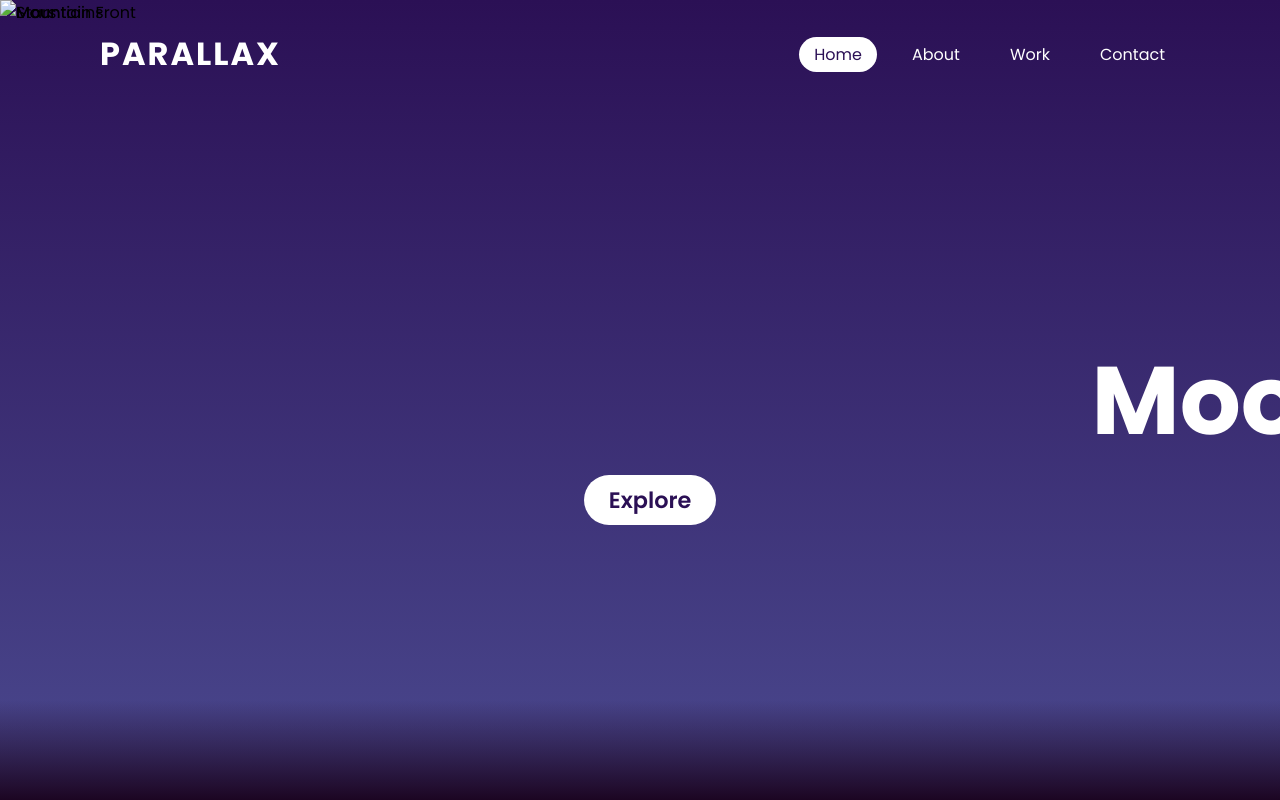
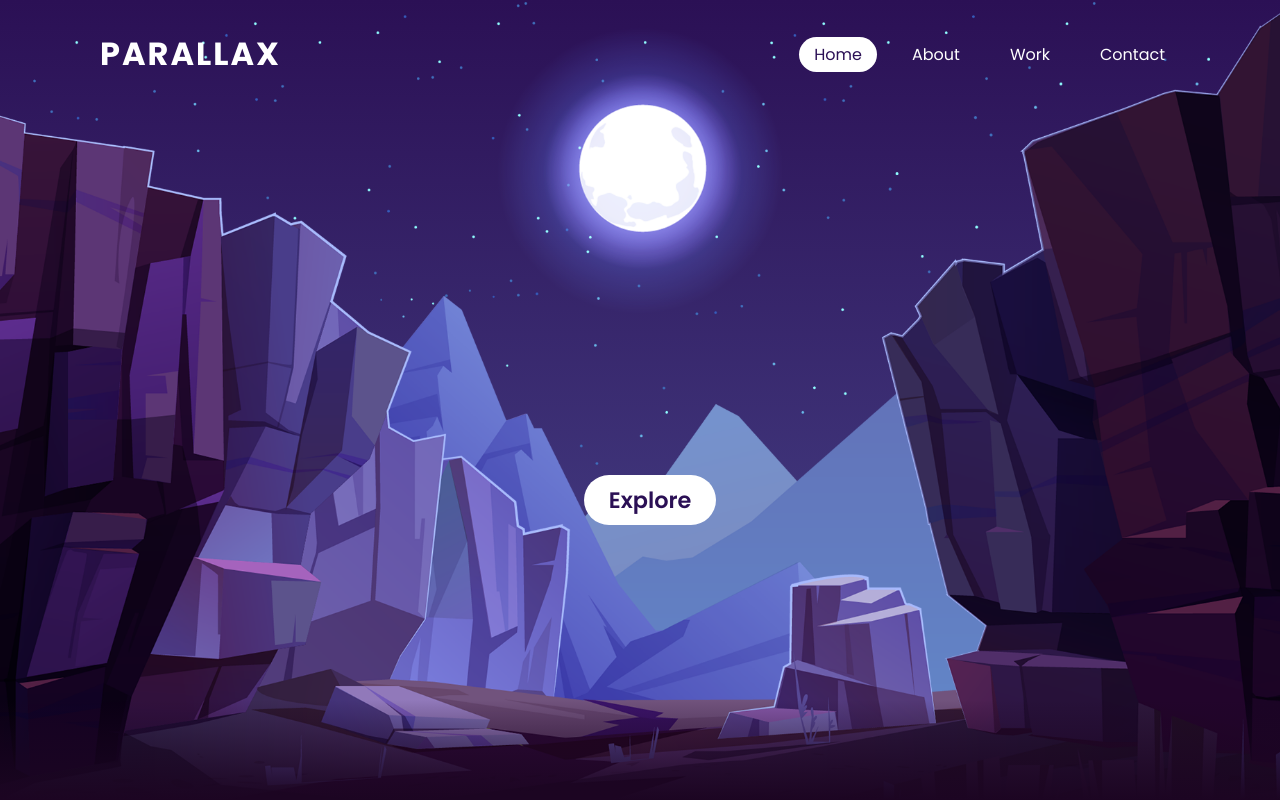
Before and after one commit to Tanmay-Kadam-1/Parallax-Scrolling, a plain HTML site: page index.html in a window 1280 px wide. Shown: the top 800 px of the page. Drawn offline with Linux system fonts and the light colour scheme; the site is published under a folder, as on GitHub Pages, so addresses that start at the root find nothing.

Commit message:
Images Path Corrected

```diff
--- a/index.html
+++ b/index.html
@@ -19,17 +19,17 @@
 		</header>
 
 		<section>
-			<img src="/Images/stars.png" id="stars" alt="Stars" />
-			<img src="/Images/moon.png" id="moon" alt="Moon" />
+			<img src="Images/stars.png" id="stars" alt="Stars" />
+			<img src="Images/moon.png" id="moon" alt="Moon" />
 			<img
-				src="/Images/mountains_behind.png"
+				src="Images/mountains_behind.png"
 				id="mountains_behind"
 				alt="Mountiains"
 			/>
 			<h2 id="text">Moon Light</h2>
 			<a href="#sec" id="btn">Explore</a>
 			<img
-				src="/Images/mountains_front.png"
+				src="Images/mountains_front.png"
 				id="mountains_front"
 				alt="Mountain Front"
 			/>
```
